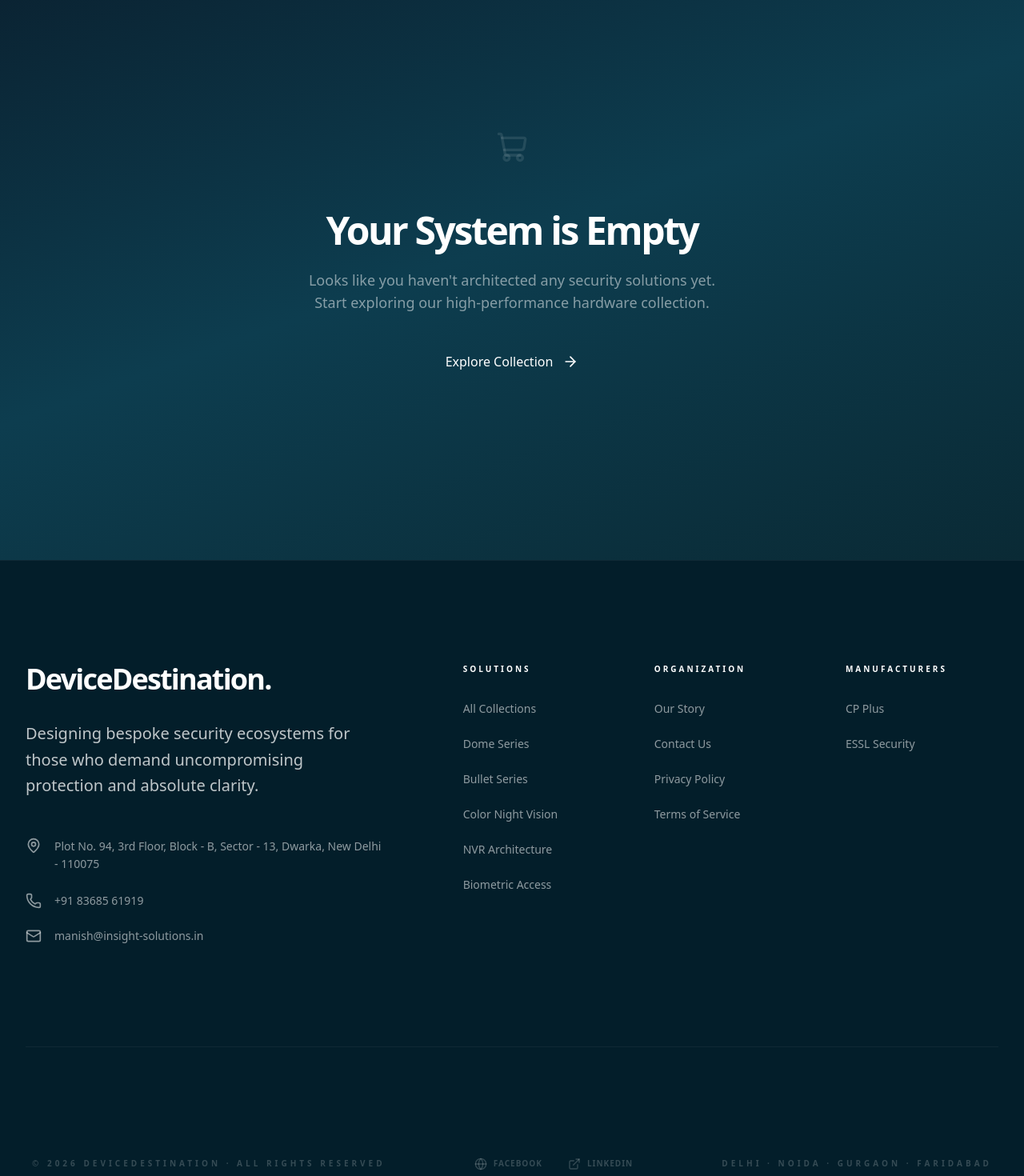
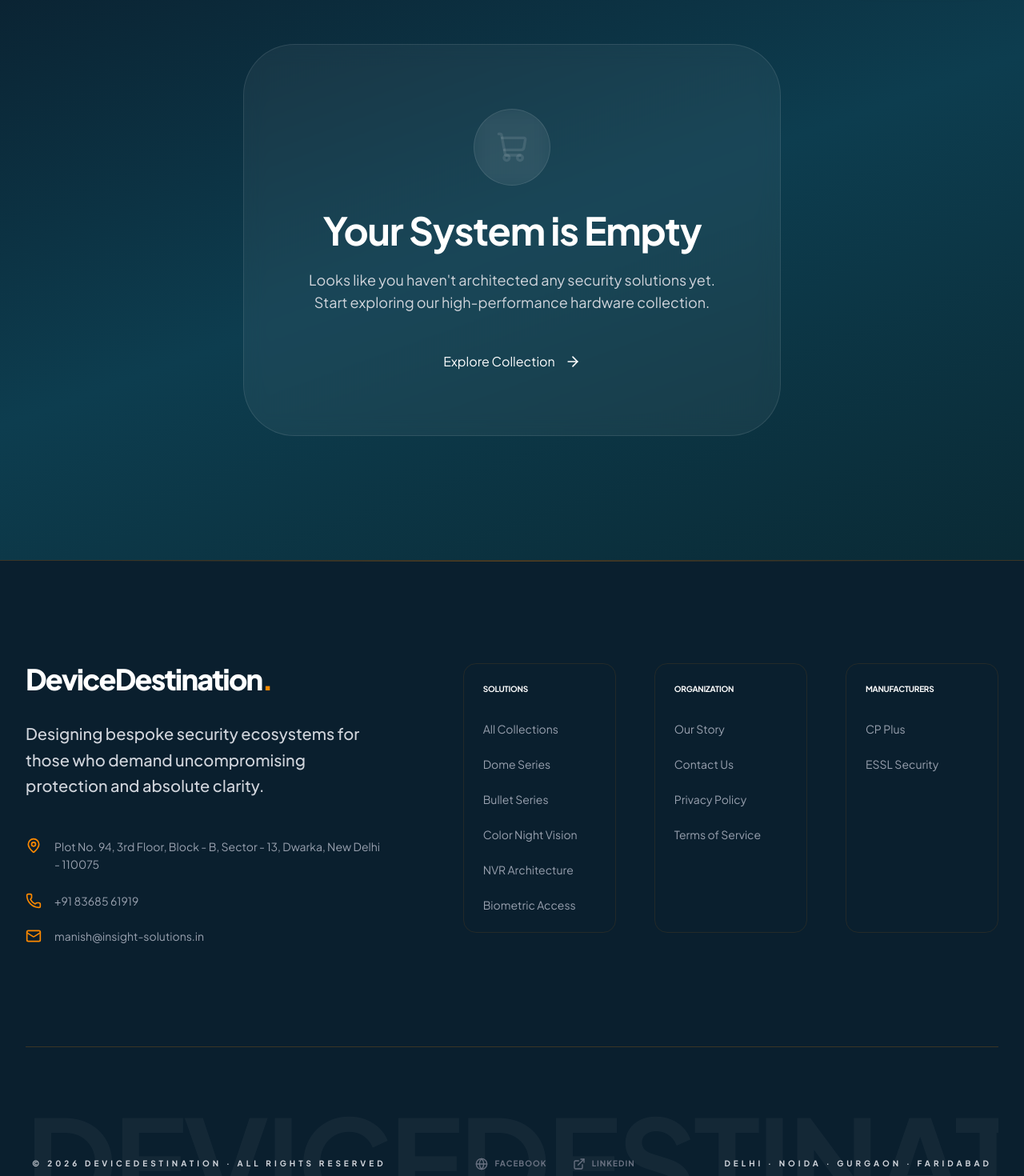
Before and after one commit to witejackel-eng/Ecom-website, a Next.js app: page /cart in a window 1280 px wide. Shown: the part 100-1570 px from the top of the page at 80% size. Built offline with nearby package versions, Linux system fonts and the light colour scheme.

Commit message:
Apply Tangerine design system to Globals, Navbar, and Footer

```diff
--- a/src/app/globals.css
+++ b/src/app/globals.css
@@ -1,19 +1,61 @@
 @import "tailwindcss";
 
+@theme {
+  --color-tangerine: #FF8A00;
+  --color-tangerine-light: #FFA62B;
+  --color-tangerine-lighter: #FFB347;
+  --color-navy: #0A1F2E;
+  --color-navy-light: #0D3D4F;
+  --color-navy-lighter: #0A2A35;
+}
+
 html {
-  background-color: #0A1F2E;
+  background-color: var(--color-navy);
 }
 
 body {
   background: linear-gradient(
     160deg,
-    #0A1F2E 0%,
-    #0D3D4F 50%,
-    #0A2A35 100%
+    var(--color-navy) 0%,
+    var(--color-navy-light) 50%,
+    var(--color-navy-lighter) 100%
   );
   background-attachment: fixed;
   min-height: 100vh;
   color: white;
+  font-family: var(--font-plus-jakarta);
+}
+
+h1, h2, h3, h4 {
+  @apply font-bold tracking-tight text-white;
+}
+
+p {
+  @apply text-gray-300;
+}
+
+.text-accent {
+  @apply text-orange-400;
+}
+
+.glass {
+  @apply bg-white/5 backdrop-blur-md border border-white/10;
+}
+
+.border-tangerine {
+  @apply border border-[rgba(255,138,0,0.2)];
+}
+
+.border-tangerine-hover:hover {
+  @apply border-[rgba(255,138,0,0.6)];
+}
+
+.glow-tangerine {
+  box-shadow: 0 0 0 1px rgba(255, 138, 0, 0.15), 0 20px 60px rgba(255, 138, 0, 0.08);
+}
+
+.glow-tangerine-hover:hover {
+  box-shadow: 0 30px 80px rgba(255, 138, 0, 0.18);
 }
 
 .cart-body::-webkit-scrollbar {
--- a/src/components/Footer.tsx
+++ b/src/components/Footer.tsx
@@ -37,8 +37,8 @@ export default function Footer() {
   ];
 
   return (
-    <footer className="relative pt-32 pb-16 overflow-hidden border-t border-white/5 bg-[#031E2A]">
-      <div className="absolute top-0 left-1/2 -translate-x-1/2 w-[80%] h-[1px] bg-gradient-to-r from-transparent via-primary/30 to-transparent" />
+    <footer className="relative pt-32 pb-16 overflow-hidden border-t border-[rgba(255,138,0,0.2)] bg-[var(--color-navy)]">
+      <div className="absolute top-0 left-1/2 -translate-x-1/2 w-[80%] h-[1px] bg-gradient-to-r from-transparent via-[var(--color-tangerine)]/30 to-transparent" />
 
       <div className="mx-auto max-w-7xl px-6 lg:px-8">
         <div className="grid grid-cols-1 lg:grid-cols-12 gap-16 lg:gap-24 mb-32 relative z-10">
@@ -46,29 +46,29 @@ export default function Footer() {
           <div className="lg:col-span-5 space-y-12">
             <FadeIn direction="none">
               <Link href="/" className="text-4xl font-black text-white tracking-tighter">
-                DeviceDestination<span className="text-primary">.</span>
+                DeviceDestination<span className="text-[var(--color-tangerine)]">.</span>
               </Link>
-              <p className="mt-8 text-xl text-white/75 leading-relaxed max-w-md font-medium">
+              <p className="mt-8 text-xl text-gray-300 leading-relaxed max-w-md font-medium">
                 Designing bespoke security ecosystems for those who demand uncompromising protection and absolute clarity.
               </p>
             </FadeIn>
 
             <div className="space-y-6">
-              <div className="flex items-start gap-4 text-white/55 group">
-                <MapPin className="h-5 w-5 text-primary shrink-0" />
+              <div className="flex items-start gap-4 text-gray-400 group">
+                <MapPin className="h-5 w-5 text-[var(--color-tangerine)] shrink-0" />
                 <span className="text-sm leading-relaxed">
                   Plot No. 94, 3rd Floor, Block - B, Sector - 13, Dwarka, New Delhi - 110075
                 </span>
               </div>
-              <div className="flex items-center gap-4 text-white/55">
-                <Phone className="h-5 w-5 text-primary shrink-0" />
+              <div className="flex items-center gap-4 text-gray-400">
+                <Phone className="h-5 w-5 text-[var(--color-tangerine)] shrink-0" />
                 <div className="flex flex-col text-sm">
-                  <a href="tel:+918368561919" className="hover:text-primary transition-colors">+91 83685 61919</a>
+                  <a href="tel:+918368561919" className="hover:text-[var(--color-tangerine)] transition-colors">+91 83685 61919</a>
                 </div>
               </div>
-              <div className="flex items-center gap-4 text-white/55">
-                <Mail className="h-5 w-5 text-primary shrink-0" />
-                <a href="mailto:manish@insight-solutions.in" className="text-sm hover:text-primary transition-colors">manish@insight-solutions.in</a>
+              <div className="flex items-center gap-4 text-gray-400">
+                <Mail className="h-5 w-5 text-[var(--color-tangerine)] shrink-0" />
+                <a href="mailto:manish@insight-solutions.in" className="text-sm hover:text-[var(--color-tangerine)] transition-colors">manish@insight-solutions.in</a>
               </div>
             </div>
           </div>
@@ -77,8 +77,8 @@ export default function Footer() {
           <div className="lg:col-span-7">
             <StaggerContainer className="grid grid-cols-2 md:grid-cols-3 gap-12">
               {footerSections.map((section) => (
-                <StaggerItem key={section.title}>
-                  <h3 className="text-[10px] font-bold uppercase tracking-[0.3em] text-primary mb-8">
+                <StaggerItem key={section.title} className="p-6 rounded-2xl border border-[rgba(255,138,0,0.1)] hover:border-[rgba(255,138,0,0.4)] transition-all">
+                  <h3 className="text-[10px] font-bold uppercase tracking-[0.3em] text-[var(--color-tangerine)] mb-8">
                     {section.title}
                   </h3>
                   <ul className="space-y-6">
@@ -86,7 +86,7 @@ export default function Footer() {
                       <li key={link.name}>
                         <Link
                           href={link.href}
-                          className="text-white/55 hover:text-primary text-sm transition-all duration-300 flex items-center gap-2 group"
+                          className="text-gray-400 hover:text-[var(--color-tangerine)] text-sm transition-all duration-300 flex items-center gap-2 group"
                         >
                           {link.name}
                           <ArrowUpRight className="h-3 w-3 opacity-0 group-hover:opacity-100 transition-all duration-300 -translate-y-1 translate-x-1" />
@@ -101,25 +101,25 @@ export default function Footer() {
         </div>
 
         {/* Massive Watermark */}
-        <div className="relative pt-16 border-t border-white/5 overflow-hidden">
+        <div className="relative pt-16 border-t border-[rgba(255,138,0,0.2)] overflow-hidden">
           <h2 className="text-[clamp(80px,12vw,220px)] font-black text-white/5 leading-none tracking-tighter uppercase whitespace-nowrap select-none opacity-[0.04]">
             DeviceDestination
           </h2>
 
           <div className="absolute bottom-16 left-0 w-full flex flex-col md:flex-row justify-between items-center gap-8 px-2">
-            <p className="text-[10px] font-bold text-white/20 uppercase tracking-[0.4em]">
+            <p className="text-[10px] font-bold text-gray-500 uppercase tracking-[0.4em]">
               &copy; {new Date().getFullYear()} DeviceDestination &middot; All Rights Reserved
             </p>
 
             <div className="flex gap-8">
-              <a href="https://facebook.com" className="text-white/20 hover:text-primary transition-colors flex items-center gap-2 text-[10px] font-bold uppercase tracking-widest">
+              <a href="https://facebook.com" className="text-gray-500 hover:text-[var(--color-tangerine)] transition-colors flex items-center gap-2 text-[10px] font-bold uppercase tracking-widest">
                 <Globe size={16} /> Facebook
               </a>
-              <a href="https://linkedin.com" className="text-white/20 hover:text-primary transition-colors flex items-center gap-2 text-[10px] font-bold uppercase tracking-widest">
+              <a href="https://linkedin.com" className="text-gray-500 hover:text-[var(--color-tangerine)] transition-colors flex items-center gap-2 text-[10px] font-bold uppercase tracking-widest">
                 <ExternalLink size={16} /> LinkedIn
               </a>
             </div>
-            <p className="text-[10px] font-bold text-white/20 uppercase tracking-[0.4em]">
+            <p className="text-[10px] font-bold text-gray-500 uppercase tracking-[0.4em]">
               Delhi &middot; Noida &middot; Gurgaon &middot; Faridabad
             </p>
           </div>
```
Also changed, not shown: src/components/Navbar.tsx (+19 -15 lines).
